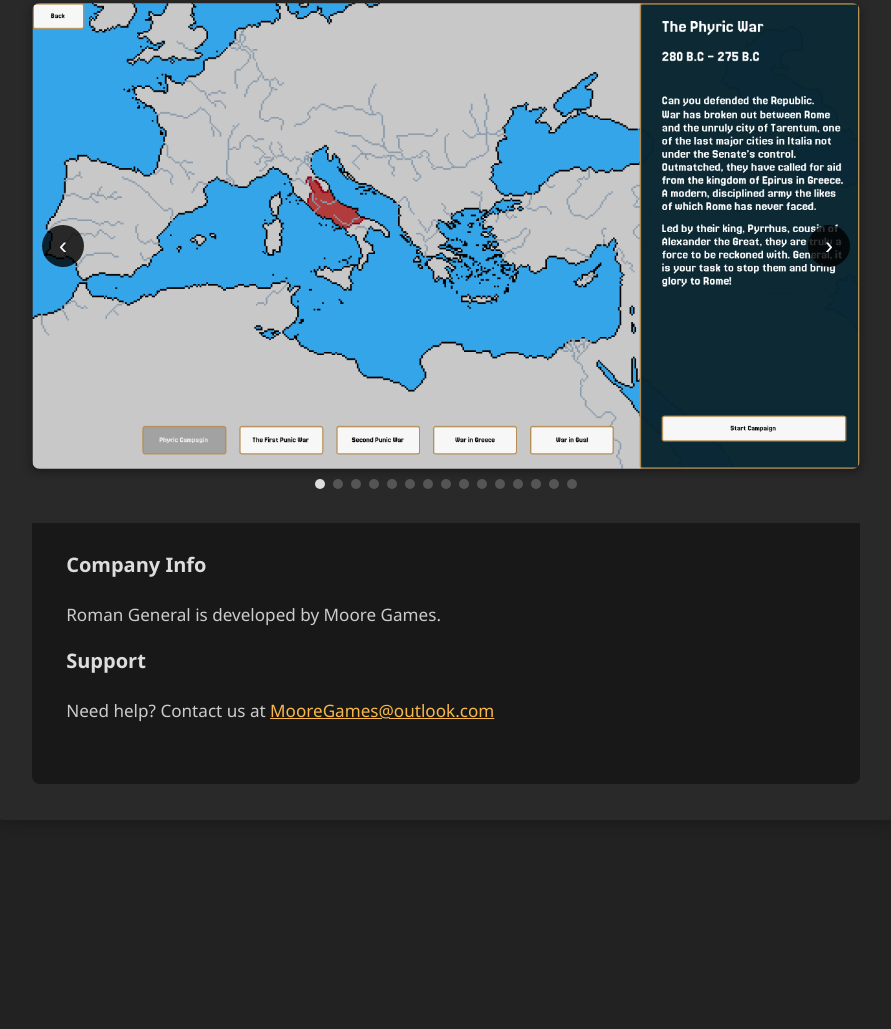
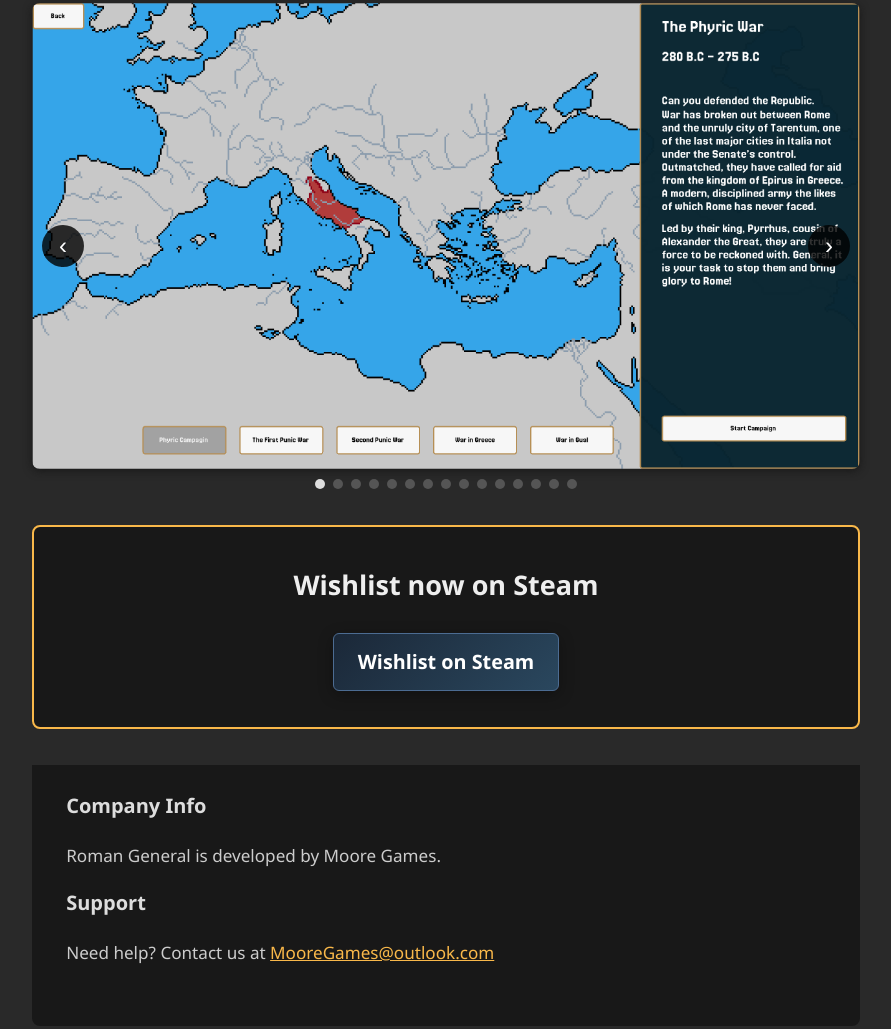
Before and after one commit to DigitalWargaming/WebsiteRomanGeneral, a plain HTML site: page index.html in a window 1280 px wide. Shown: the part 1607-2636 px from the top of the page, without its empty margins (194-1085 px from the left). Before the commit the page ends 2463 px from the top, so only its background shows below. Drawn offline with Linux system fonts and the light colour scheme.

Commit message:
more fixes

```diff
--- a/index.html
+++ b/index.html
@@ -169,6 +169,44 @@
         }
         .carousel .dot.active { background: #ddd; }
 
+        /* Steam Wishlist Section */
+        .steam-wishlist {
+            text-align: center;
+            margin: 2em 0;
+            padding: 2em;
+            background: var(--panel-accent);
+            border-radius: 8px;
+            border: 2px solid var(--accent);
+        }
+        .steam-wishlist h3 {
+            margin: 0 0 1em 0;
+            color: var(--text);
+            font-size: 1.5em;
+        }
+        .steam-button {
+            display: inline-block;
+            background: linear-gradient(135deg, #1b2838 0%, #2a475e 100%);
+            color: #ffffff;
+            text-decoration: none;
+            padding: 12px 24px;
+            border-radius: 6px;
+            font-weight: bold;
+            font-size: 1.1em;
+            transition: all 0.3s ease;
+            box-shadow: 0 4px 15px rgba(0, 0, 0, 0.3);
+            border: 1px solid #4c6c92;
+        }
+        .steam-button:hover {
+            background: linear-gradient(135deg, #2a475e 0%, #1b2838 100%);
+            transform: translateY(-2px);
+            box-shadow: 0 6px 20px rgba(0, 0, 0, 0.4);
+            color: #ffffff;
+        }
+        .steam-button span {
+            margin-right: 8px;
+            font-size: 1.2em;
+        }
+
         .bottom-section {
             background: var(--panel-accent);
             padding: 1.5em 2em;
@@ -220,6 +258,7 @@
             class="frame"
             controls
             preload="metadata"
+            muted="false"
             poster="Graphics/Screenshots/Screenshot%202025-10-08%20172620.png"
         >
             <source src="Graphics/RomanGeneralTrailer1.mp4" type="video/mp4">
@@ -250,6 +289,14 @@
             >
             <button class="nav next" aria-label="Next screenshot">›</button>
             <div class="dots" id="screenshot-dots" aria-label="Screenshot navigation dots"></div>
+        </section>
+
+        <!-- Steam Wishlist Section -->
+        <section class="steam-wishlist" aria-label="Steam wishlist">
+            <h3>Wishlist now on Steam</h3>
+            <a href="https://store.steampowered.com/app/4010340" class="steam-button" target="_blank" rel="noopener">
+                Wishlist on Steam
+            </a>
         </section>
 
         <div class="bottom-section">
```
